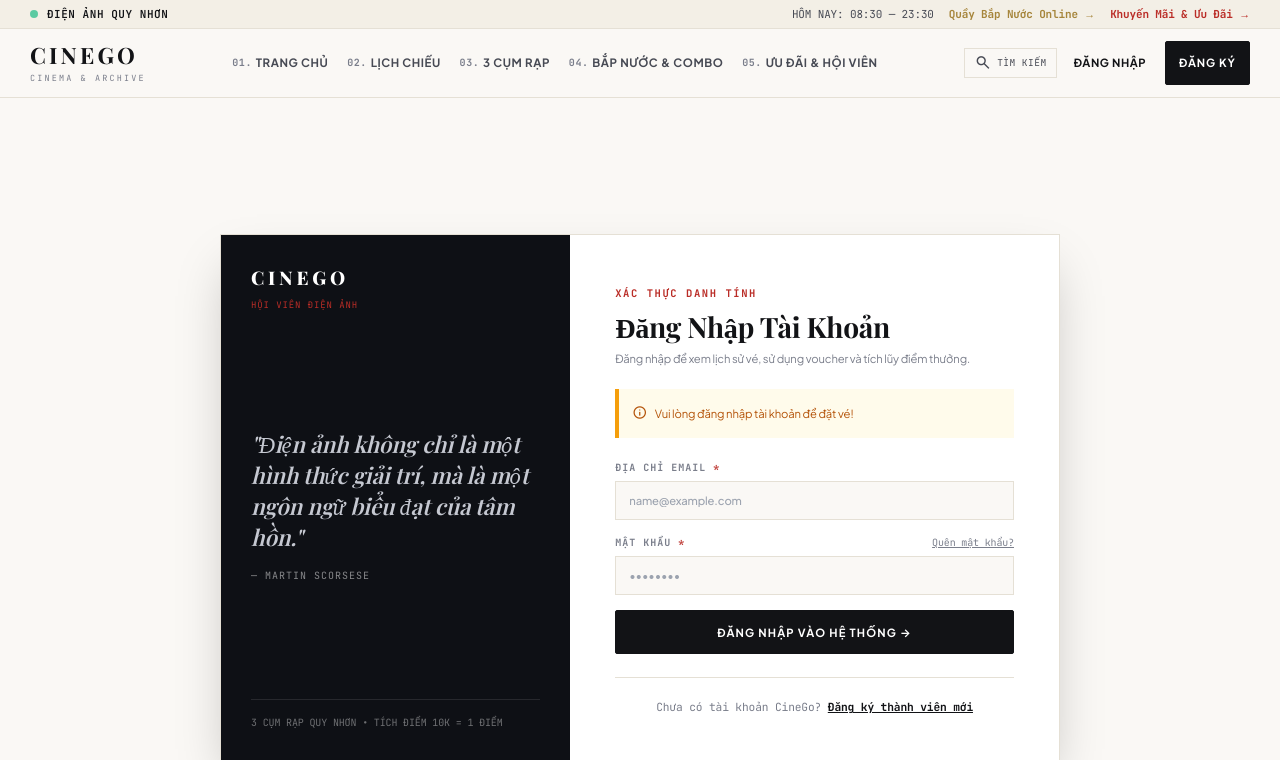
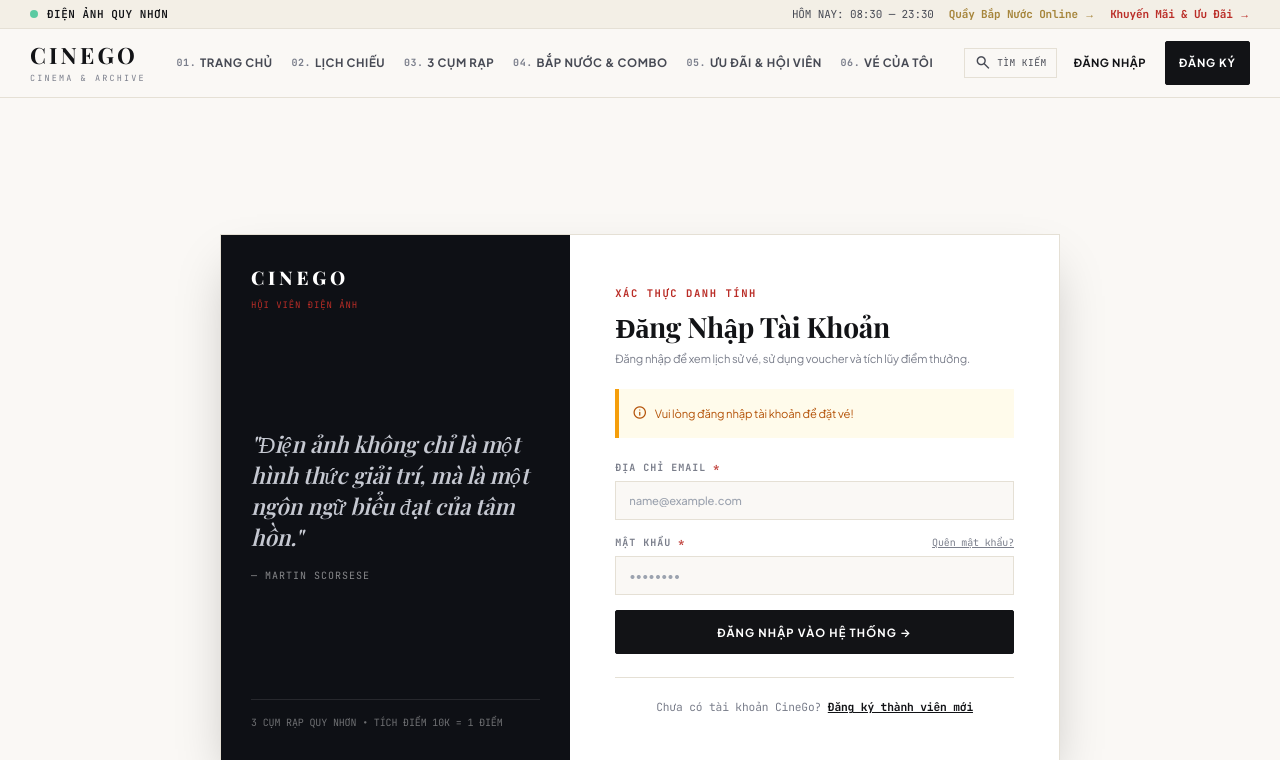
Before and after one commit to Linh-183/WEBXEMPHIM, a Node server app: a page that uses WebPhim/views/partials/header.ejs in a window 1280 px wide. Shown: the top 760 px of the page. Run offline with Node 20, Linux system fonts and the light colour scheme; some libraries are stand-ins or nearby versions; some web fonts are replaced.

Commit message:
feat(header): add '06. Vé Của Tôi' to main navigation menu

```diff
--- a/WebPhim/views/partials/header.ejs
+++ b/WebPhim/views/partials/header.ejs
@@ -120,6 +120,9 @@
         <a href="/khuyen-mai" class="cinego-nav-link hover:text-[#BA2D27] transition-all flex items-center gap-1 py-1.5 whitespace-nowrap">
           <span class="nav-num-badge font-['JetBrains_Mono'] text-[10px] text-[#7A7E8B]">05.</span> Ưu Đãi & Hội Viên
         </a>
+        <a href="/tai-khoan/ve-cua-toi" class="cinego-nav-link hover:text-[#BA2D27] transition-all flex items-center gap-1 py-1.5 whitespace-nowrap">
+          <span class="nav-num-badge font-['JetBrains_Mono'] text-[10px] text-[#7A7E8B]">06.</span> Vé Của Tôi
+        </a>
       </nav>
 
       <!-- RIGHT UTILITY CONTROLS -->
@@ -143,14 +146,6 @@
               <span>Quản Trị</span>
             </a>
           <% } %>
-
-          <!-- Direct 1-Click "Vé Của Tôi" Button on Header -->
-          <a href="/tai-khoan/ve-cua-toi"
-             class="inline-flex items-center gap-1 px-2.5 py-1.5 bg-white border border-[#E5E0D5] hover:border-[#BA2D27] hover:text-[#BA2D27] text-[#121316] text-[10.5px] font-['JetBrains_Mono'] font-bold uppercase tracking-wider transition-all shadow-sm select-none whitespace-nowrap"
-             title="Xem toàn bộ Vé Của Tôi & QR Check-in">
-            <span class="material-symbols-outlined text-[15px] text-[#BA2D27]">confirmation_number</span>
-            <span class="hidden sm:inline">Vé Của Tôi</span>
-          </a>
 
           <!-- Logged In Menu -->
           <div class="relative inline-block text-left" id="userMenuDropdownContainer">
@@ -303,6 +298,10 @@
           <a href="/khuyen-mai" class="cinego-mobile-link flex items-center justify-between hover:text-[#BA2D27] pb-3 border-b border-[#E5E0D5] transition-all">
             <span>05. Ưu Đãi & Hội Viên</span>
             <span class="font-['JetBrains_Mono'] text-xs text-[#BA2D27]">Vouchers</span>
+          </a>
+          <a href="/tai-khoan/ve-cua-toi" class="cinego-mobile-link flex items-center justify-between hover:text-[#BA2D27] pb-3 border-b border-[#E5E0D5] transition-all">
+            <span>06. Vé Của Tôi</span>
+            <span class="font-['JetBrains_Mono'] text-xs text-[#BA2D27]">E-Ticket</span>
           </a>
         </nav>
       </div>
```
